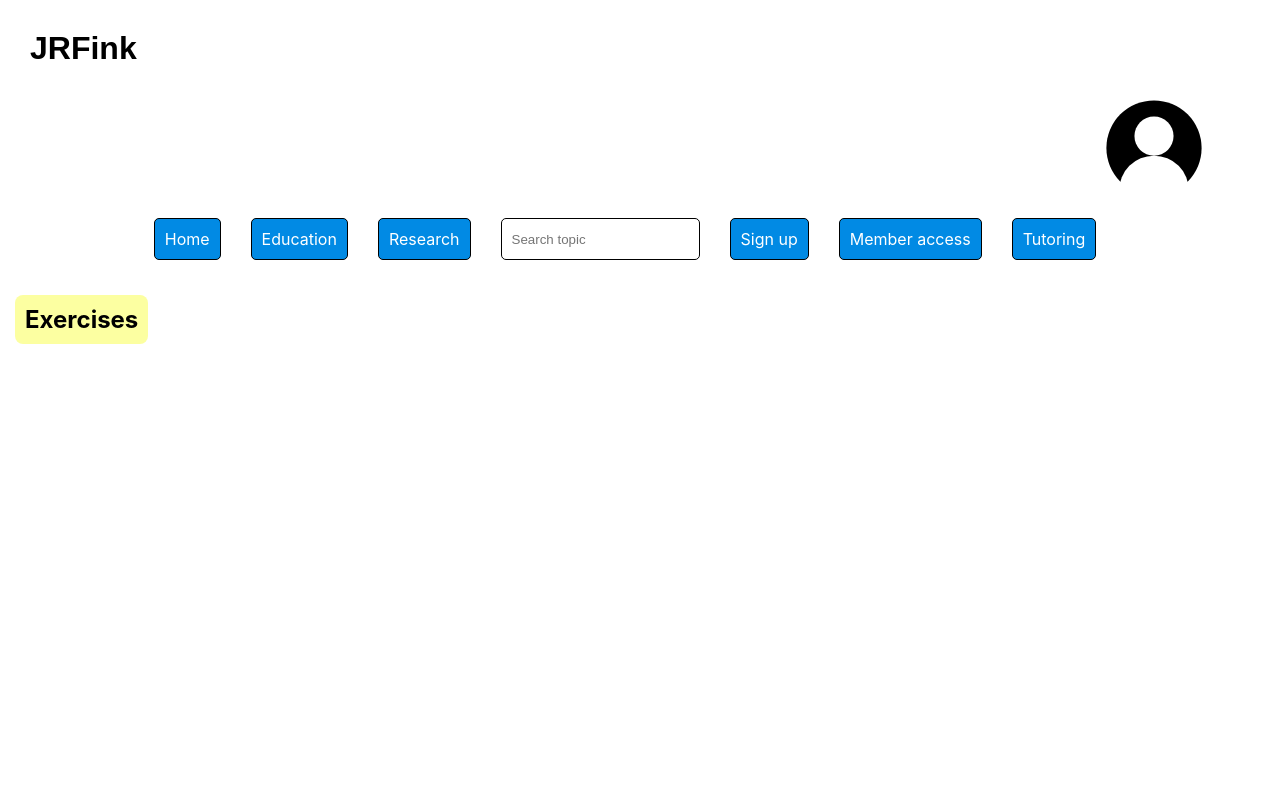
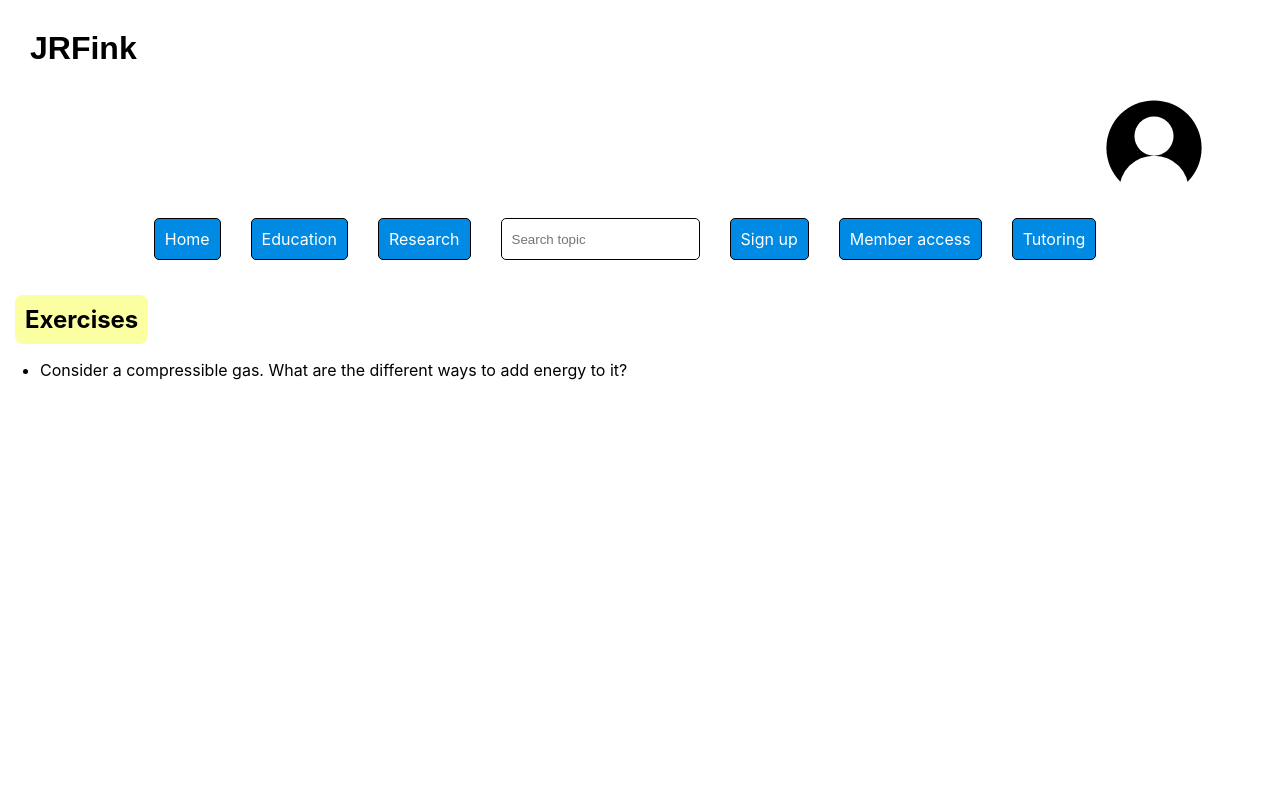
Before and after one commit to JRFink/jrfphyspagesnew, a Next.js app: page /exercises/gp1/flawex in a window 1280 px wide. Shown: the top 800 px of the page. Built offline with nearby package versions, Linux system fonts and the light colour scheme.

Commit message:
Update flawex.tsx

```diff
--- a/pages/exercises/gp1/flawex.tsx
+++ b/pages/exercises/gp1/flawex.tsx
@@ -6,6 +6,11 @@ const FlawEx = () => {
     return (
       <>
         <Exerciseheading />
+<ul>
+<li>
+        Consider a compressible gas. What are the different ways to add energy to it?
+</li>
+</ul>
       </>
     );
   }
```
